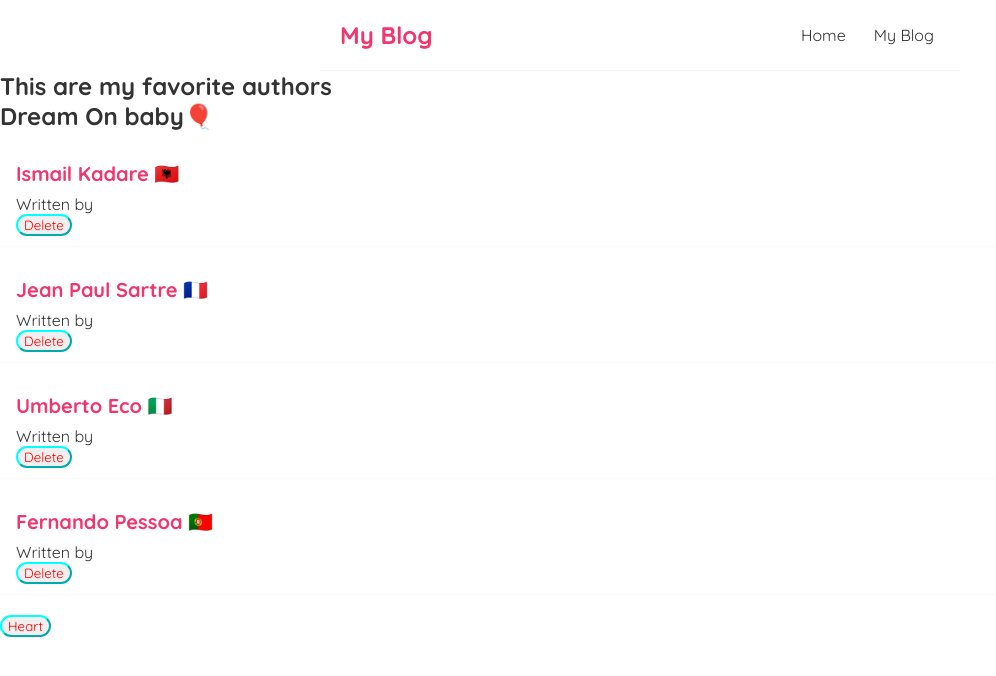
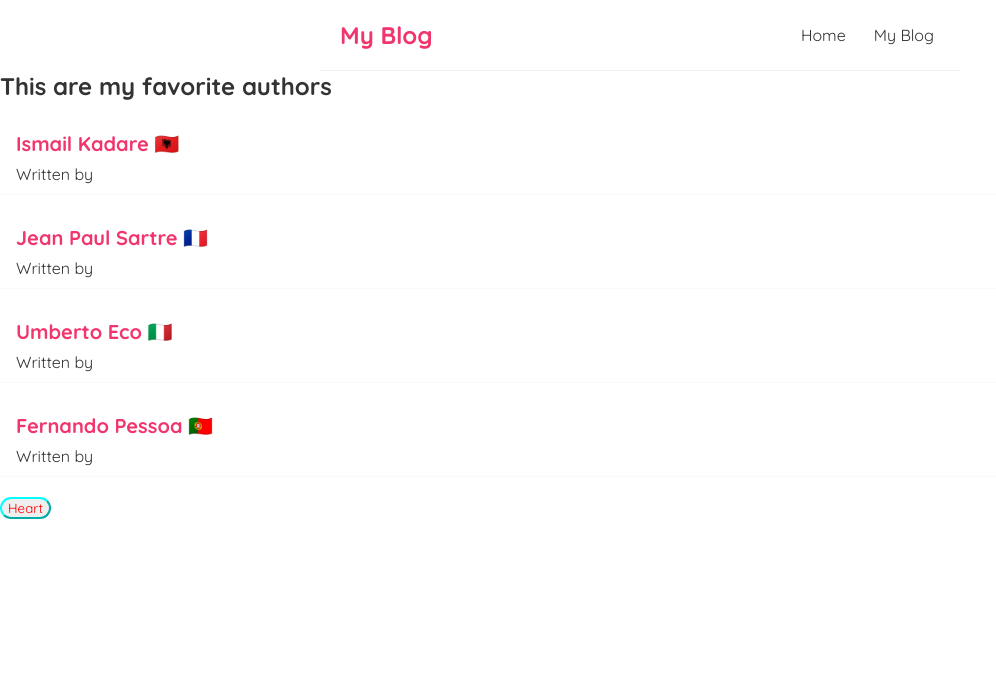
Before and after one commit to OerdBej/react-todo-Git, a React (Create React App) app: page / in a window 1280 px wide. Shown: the top 676 px of the page, without its empty margins (0-996 px from the left). Built offline with nearby package versions, Linux system fonts and the light colour scheme; data requests are answered from the project's data file.

Commit message:
adding conditional loading message

```diff
--- a/src/components/BlogList.js
+++ b/src/components/BlogList.js
@@ -1,7 +1,7 @@
 
 // function as props
 
-const BlogList = ({ blogs, title, handleDelete }) => {
+const BlogList = ({ blogs, title }) => {
 
   // the blogs.id is in the state stored
 
@@ -12,7 +12,6 @@ const BlogList = ({ blogs, title, handleDelete }) => {
         <div className='blog-preview' key={blog.id}>
           <h2>{blog.title}</h2>
           <p>Written by {blog.author}</p>
-          <button onClick={() => handleDelete(blog.id)}>Delete</button>
         </div>
       ))}
     </div>
--- a/src/components/Home.js
+++ b/src/components/Home.js
@@ -3,6 +3,8 @@ import BlogList from "./BlogList";
 
 const Home = () => {
   const [blogs, setBlogs] = useState(null);
+  // will make the spinner if the data fetch is geting time
+  const [isPending, setIsPending] = useState(true);
 
   const [name, setName] = useState("");
 
@@ -18,23 +20,23 @@ const Home = () => {
     }).then((data)=>{
       // console.log(data);
       setBlogs(data);
+      setIsPending(false)
     })
   }, []); //empty, or we ca use a state, in order => when the state changes, run the useEffect
 
-  const handleDelete = (id) => {
-    // filter returns a new array. Store it into state
-    const deleteButton = blogs.filter((pizza) => pizza.id !== id);
-    setBlogs(deleteButton);
-  };
+
+
+
 
   return (
-    <div className='blog-list'>
-      {/* condition needed: first the data was null. We need condition because we are waiting from fetch data.json(). When we receive the data, we make a condtion, if true, than pass the component with props. */}
+    <div className='home'>
+      {
+        isPending && <div> Loading . . . 🎈 </div>
+      }
+
       {
         blogs &&  <BlogList
         blogs={blogs}
-        title='Dream On baby🎈'
-        handleDelete={handleDelete}
       />
       }
       <button onClick={() => handleClick("❤️")}>Heart</button>
```
